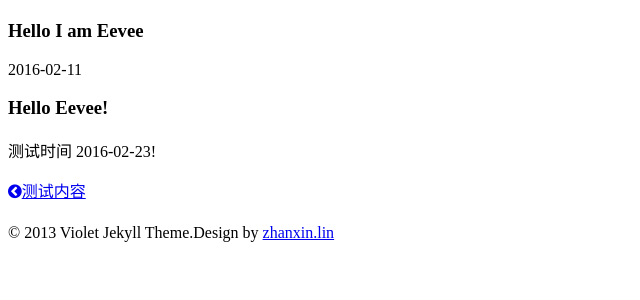
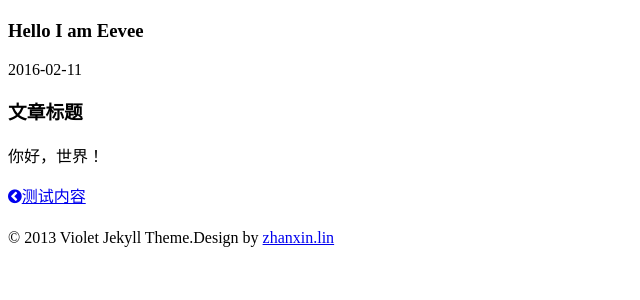
Before and after one commit to pizn/pizn.github.com, a Jekyll site: the page built from _posts/test2-123/2016-02-11-heel.md, in a window 1280 px wide. Shown: the top 300 px of the page, without its empty margins (0-640 px from the left). Built offline with Jekyll 4.4.1, drawn with Linux system fonts in a browser that asks for light colours; nearby versions of some CDN libraries; some web fonts are replaced; library files that are not in the unit come from our copies; comment, search, counter and statistics services are not loaded.

Commit message:
[log]: Update post

```diff
--- a/_posts/test2-123/2016-02-11-heel.md
+++ b/_posts/test2-123/2016-02-11-heel.md
@@ -4,6 +4,6 @@ title: Hello I am Eevee
 description: Test.
 
 ---
-# Hello Eevee!
+# 文章标题
 
-测试时间 2016-02-23!
+你好，世界！
```
